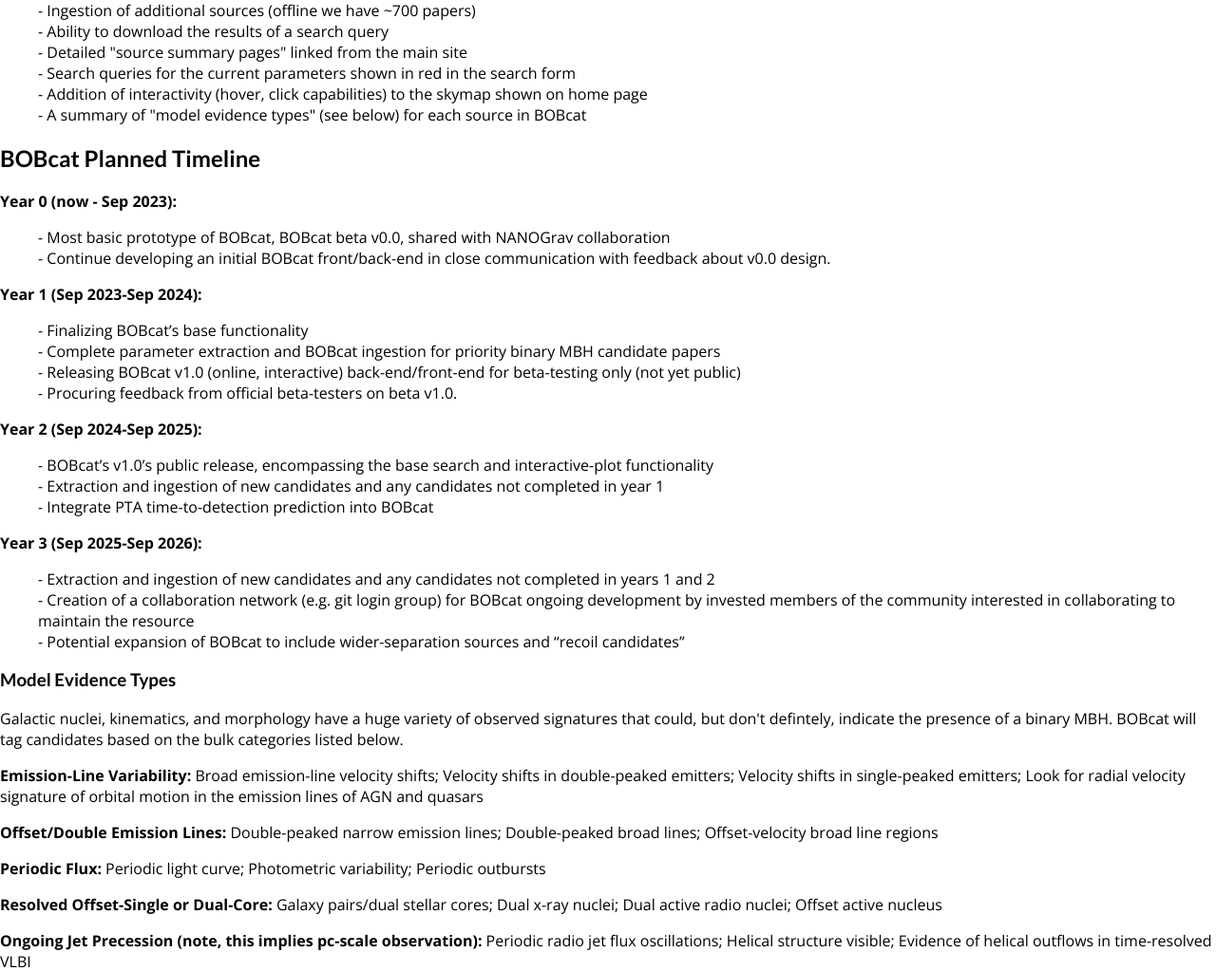
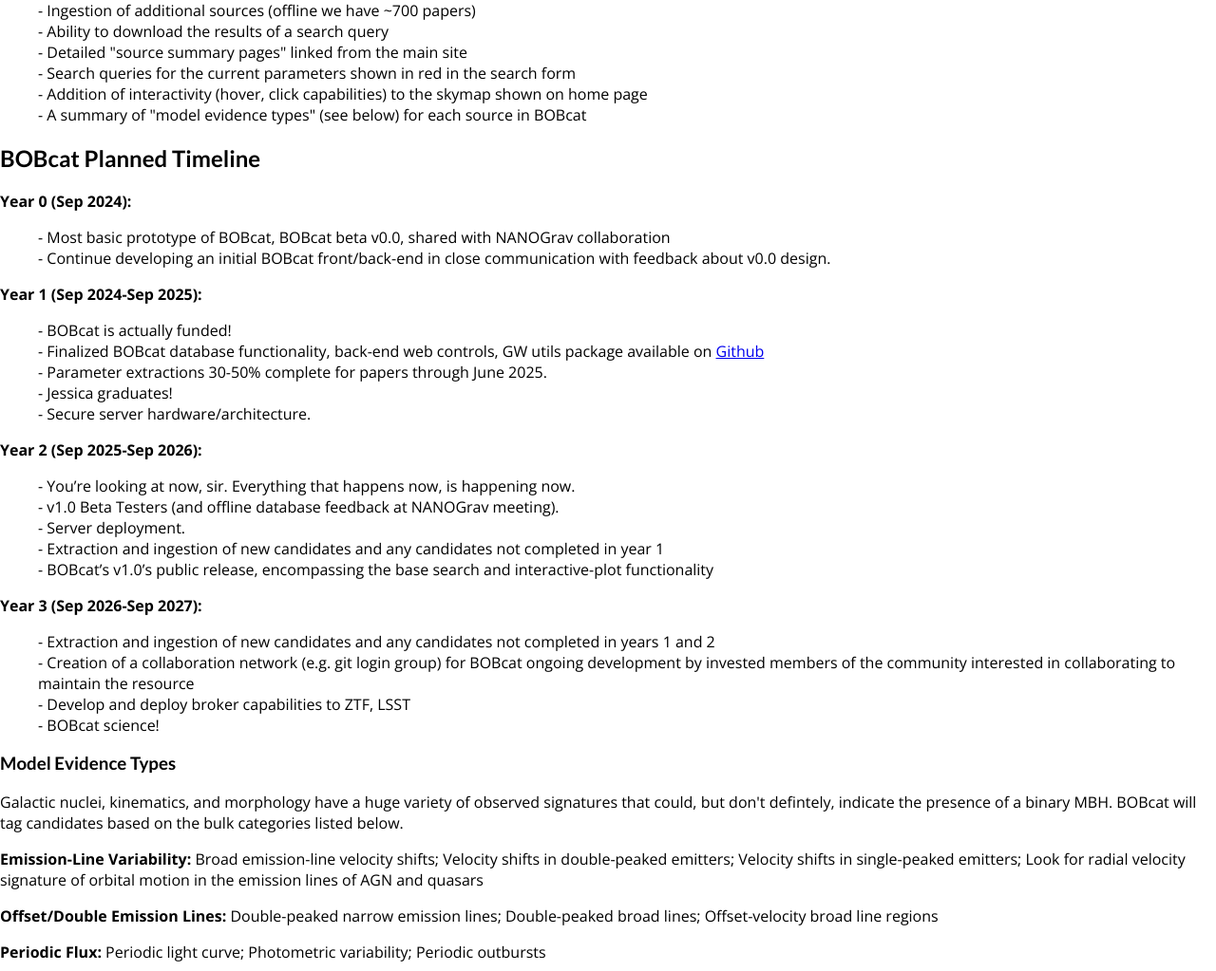
Before and after one commit to AstroBOBCAT/bobcat_website, a Django app: page /about-page in a window 1280 px wide. Shown: the part 441-1464 px from the top of the page at 95% size. Run offline with Django 4.2, Linux system fonts and the light colour scheme.

Commit message:
Updated timeline for project status as of 11/19.

```diff
--- a/BOBcat_website/aboutpage/templates/aboutpage/about.html
+++ b/BOBcat_website/aboutpage/templates/aboutpage/about.html
@@ -56,41 +56,38 @@
 
 <h2>BOBcat Planned Timeline</h2>
 
-<dl><b>Year 0 (now - Sep 2023):</b></dl>
+<dl><b>Year 0 (Sep 2024):</b></dl>
     <dd> - Most basic prototype of BOBcat, BOBcat beta v0.0, shared with NANOGrav collaboration</dd>
     <dd> - Continue developing an initial BOBcat front/back-end in close communication with
          feedback about v0.0 design. </dd>
 
 
-   <dl><b> Year 1 (Sep 2023-Sep 2024):</b></dl>
-   <dd> - Finalizing BOBcat’s base functionality </dd>
-   <dd> - Complete parameter extraction and BOBcat ingestion for
-    priority binary MBH candidate papers</dd>
-    <dd> - Releasing BOBcat v1.0 (online, interactive) back-end/front-end for beta-testing only
-        (not yet public) </dd>
-        <dd> - Procuring feedback from official beta-testers
-            on beta v1.0. </dd>
+   <dl><b> Year 1 (Sep 2024-Sep 2025):</b></dl>
+   <dd> - BOBcat is actually funded! </dd>
+   <dd> - Finalized BOBcat database functionality, back-end web controls, GW utils package available on <a href="https://github.com/AstroBOBCAT">Github</a> </dd>
+   <dd> - Parameter extractions 30-50% complete for papers through June 2025.</dd>
+   <dd> - Jessica graduates!</dd>
+<dd> - Secure server hardware/architecture.</dd>
+
+
+<dl><b>Year 2 (Sep 2025-Sep 2026):</b></dl>
+<dd> - You’re looking at now, sir. Everything that happens now, is happening now.</dd>
+<dd> - v1.0 Beta Testers (and offline database feedback at NANOGrav meeting).</dd>
+<dd> - Server deployment.</dd>
+<dd> - Extraction and ingestion of new candidates and any candidates not completed in year 1 </dd>
+<dd> - BOBcat’s v1.0’s public release, encompassing the base search and
+    interactive-plot functionality </dd>
 
 
 
-
-<dl><b>Year 2 (Sep 2024-Sep 2025):</b></dl>
-<dd> - BOBcat’s v1.0’s public release, encompassing the base search and
-    interactive-plot functionality </dd>
-<dd> - Extraction and ingestion of new candidates
-    and any candidates not completed in year 1 </dd>
-<dd> - Integrate PTA time-to-detection prediction into BOBcat </dd>
-
-
-
-<dl><b>Year 3 (Sep 2025-Sep 2026):</b></dl>
+<dl><b>Year 3 (Sep 2026-Sep 2027):</b></dl>
 <dd> - Extraction and ingestion of new candidates and any candidates not completed in years
     1 and 2 </dd>
 <dd> - Creation of a collaboration
     network (e.g. git login group) for BOBcat ongoing development by invested members of
     the community interested in collaborating to maintain the resource </dd>
-<dd> - Potential expansion of BOBcat to include wider-separation
-    sources and “recoil candidates” </dd>
+<dd> - Develop and deploy broker capabilities to ZTF, LSST</dd>
+<dd> - BOBcat science!</dd>
 
 
 
```
